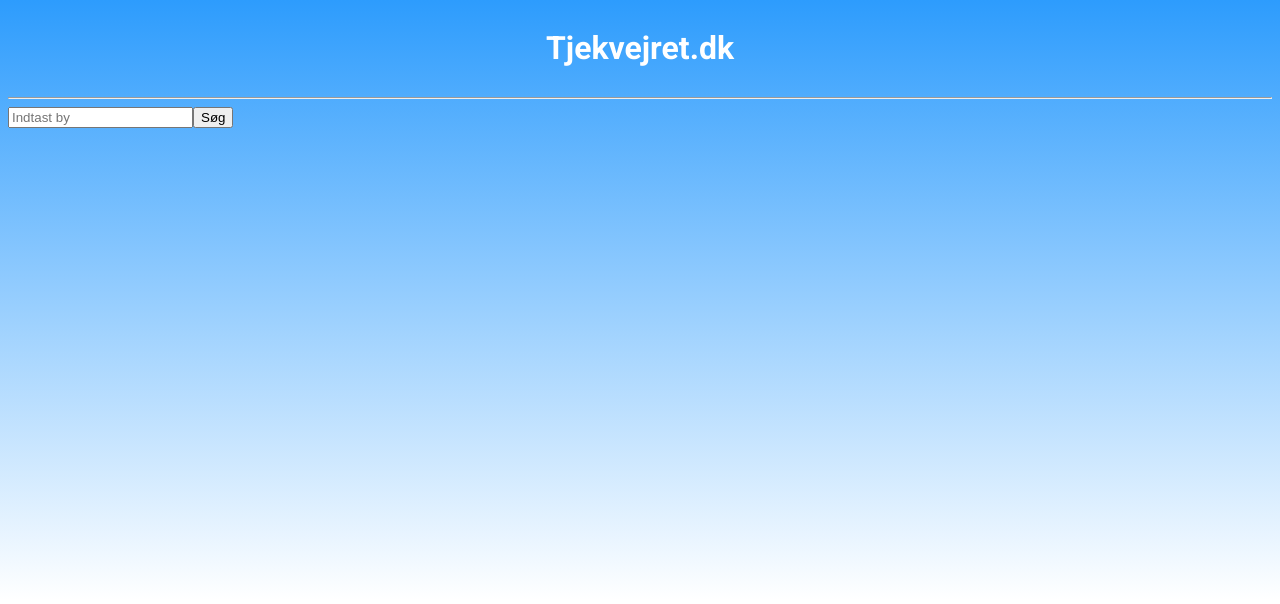
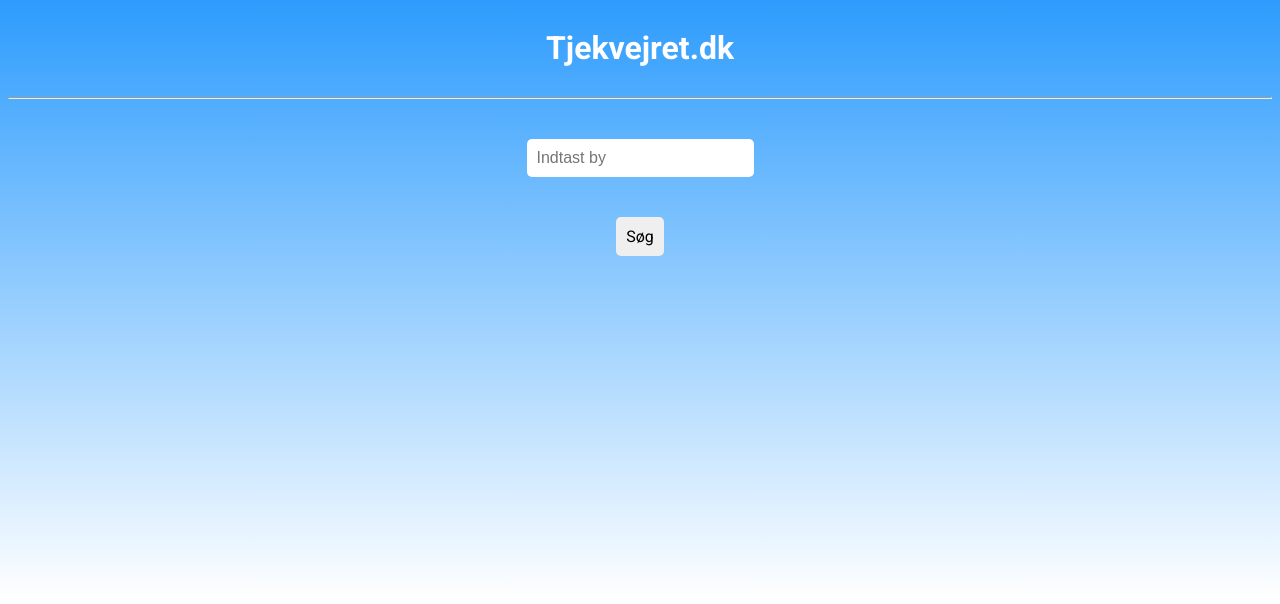
Before and after one commit to Dontosquare/Vejr-app-vue, a Vue app in the folder frontend-projekt/: page / in a window 1280 px wide. Shown: the top 604 px of the page. Built offline with nearby package versions, Linux system fonts and the light colour scheme; no server answers.

Commit message:
WOW IT WORKS

```diff
--- a/frontend-projekt/src/App.vue
+++ b/frontend-projekt/src/App.vue
@@ -6,25 +6,19 @@
 const result = ref(null)
 
 
-const apiKey = import.meta.env.TOKEN;
-let city = ref('');
+const apiKey = import.meta.env.VITE_API_KEY;
+const city = ref('');
 
 
-const fetchWeather = async (e) => {
-  if (e.key == 'Enter') {
-    const url = `https://api.openweathermap.org/data/2.5/weather?q=${city}&appid=${apiKey}&units=metric&lang=da`;
 
-    try {
-      const response = await fetch(url);
-      const data = await response.json();
-      console.log(data);
-      result.value = data;
-    } catch (error) {
-      console.error('Fejl i søgning:', error);
+const fetchWeather = async (event) => {
+    if (event.key === 'Enter') {
+        event.preventDefault();
+        const response = await fetch(`https://api.openweathermap.org/data/2.5/weather?q=${city.value}&appid=${apiKey}&units=metric&lang=da`);
+        result.value = await response.json();
+        console.log(result.value);
     }
-  }
 };
-
 
 </script>
 
@@ -33,7 +27,7 @@
   <hr />
   <form id="app">
         <input v-model="city" v-on:keypress="fetchWeather" placeholder="Indtast by" />
-        <button type="submit">Søg</button>
+        <button type="submit" >Søg</button>
     </form>
 </template>
 
--- a/frontend-projekt/src/assets/main.css
+++ b/frontend-projekt/src/assets/main.css
@@ -14,3 +14,32 @@
     justify-content: center;
     font-family: "roboto";
 }
+
+input {
+    display: flex;
+    justify-content: center;
+    align-items: center;
+    margin: auto;
+    margin-top: 40px;
+    padding: 10px;
+    border: none;
+    border-radius: 5px;
+    font-size: 16px;
+}
+
+input:focus {
+    outline: none;
+}
+
+button {
+    display: flex;
+    justify-content: center;
+    align-items: center;
+    margin: auto;
+    font-family: "roboto";
+    margin-top: 40px;
+    padding: 10px;
+    border: none;
+    border-radius: 5px;
+    font-size: 16px;
+}
--- a/frontend-projekt/src/components/Input.vue
+++ b/frontend-projekt/src/components/Input.vue
@@ -1,15 +1,11 @@
 <script setup>
 import { ref } from 'vue';
-
-
-const query = ref('');
-
 
 
 </script>
 
 <template>
-    <form v-on:submit.prevent="onSubmitForm">
+    <form id="app">
         <input v-model="city" v-on:keypress="fetchWeather" placeholder="Indtast by" />
         <button type="submit">Søg</button>
     </form>
```
